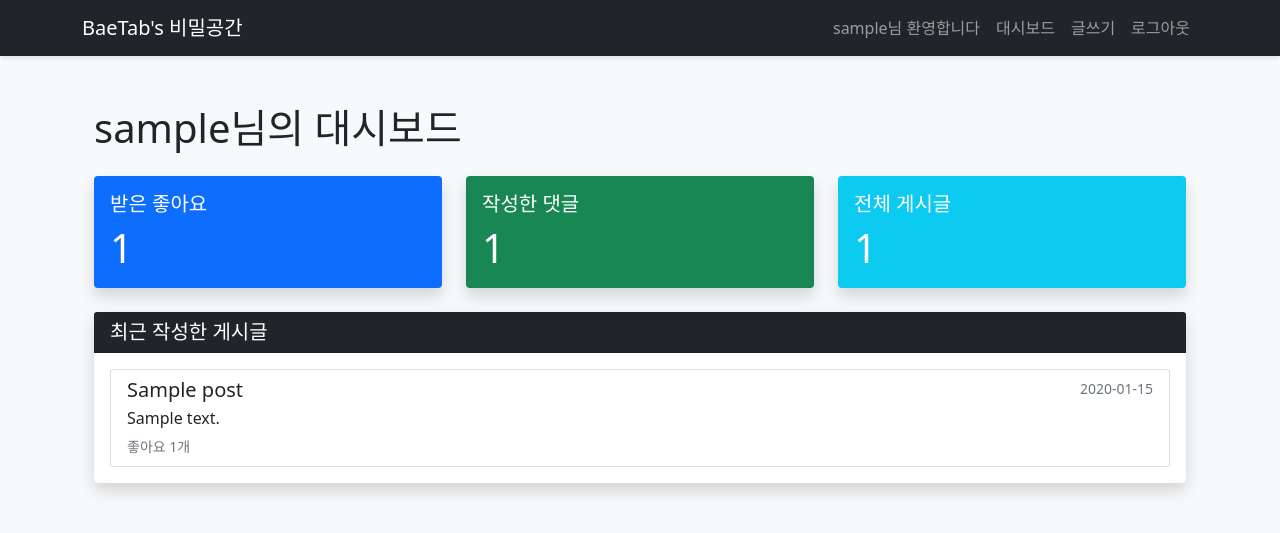
After one commit to BaeTab/board_project, a Django app: page /dashboard/ in a window 1280 px wide. The commit adds this page. Shown: the top 533 px of the page. Run offline with Django 5.2, Linux system fonts and the light colour scheme; a user stored in the database is signed in; tables that the repository leaves empty hold one stand-in row (values such as "Sample post").

Commit message:
- dashboard 추가

```diff
--- a/board/templates/board/base.html
+++ b/board/templates/board/base.html
@@ -37,6 +37,7 @@
             <div class="navbar-nav">
                 {% if user.is_authenticated %}
                     <span class="nav-item nav-link">{{ user.username }}님 환영합니다</span>
+                    <a class="nav-item nav-link" href="{% url 'dashboard' %}">대시보드</a>
                     <a class="nav-item nav-link" href="{% url 'post_new' %}">글쓰기</a>
                     {% if user.username == 'bhwoo48' %}
                         <a class="nav-item nav-link" href="{% url 'admin:index' %}">관리자페이지</a>
--- /dev/null
+++ b/board/templates/board/dashboard.html
@@ -0,0 +1,74 @@
+{% extends 'board/base.html' %}
+
+{% block content %}
+<div class="container py-4">
+    <h1 class="mb-4">{{ user.username }}님의 대시보드</h1>
+
+    <!-- 통계 카드 -->
+    <div class="row mb-4">
+        <div class="col-md-4">
+            <div class="card bg-primary text-white">
+                <div class="card-body">
+                    <h5 class="card-title">받은 좋아요</h5>
+                    <p class="card-text display-4">{{ total_likes }}</p>
+                </div>
+            </div>
+        </div>
+        <div class="col-md-4">
+            <div class="card bg-success text-white">
+                <div class="card-body">
+                    <h5 class="card-title">작성한 댓글</h5>
+                    <p class="card-text display-4">{{ user_comments }}</p>
+                </div>
+            </div>
+        </div>
+        <div class="col-md-4">
+            <div class="card bg-info text-white">
+                <div class="card-body">
+                    <h5 class="card-title">전체 게시글</h5>
+                    <p class="card-text display-4">{{ total_posts }}</p>
+                </div>
+            </div>
+        </div>
+    </div>
+
+    <!-- 최근 게시글 -->
+    <div class="card">
+        <div class="card-header bg-dark text-white">
+            <h5 class="card-title mb-0">최근 작성한 게시글</h5>
+        </div>
+        <div class="card-body">
+            {% if user_posts %}
+                <div class="list-group">
+                    {% for post in user_posts %}
+                        <a href="{% url 'post_detail' pk=post.pk %}" class="list-group-item list-group-item-action">
+                            <div class="d-flex w-100 justify-content-between">
+                                <h5 class="mb-1">{{ post.title }}</h5>
+                                <small class="text-muted">{{ post.created_at|date:"Y-m-d" }}</small>
+                            </div>
+                            <p class="mb-1">{{ post.content|truncatechars:100 }}</p>
+                            <small class="text-muted">좋아요 {{ post.likes.count }}개</small>
+                        </a>
+                    {% endfor %}
+                </div>
+            {% else %}
+                <p class="text-muted">아직 작성한 게시글이 없습니다.</p>
+            {% endif %}
+        </div>
+    </div>
+</div>
+
+<style>
+    .card {
+        transition: transform 0.2s;
+    }
+    .card:hover {
+        transform: translateY(-5px);
+    }
+    .display-4 {
+        font-size: 2.5rem;
+        font-weight: 300;
+        line-height: 1.2;
+    }
+</style>
+{% endblock %}
--- a/board/urls.py
+++ b/board/urls.py
@@ -8,4 +8,5 @@ urlpatterns = [
     path('post/<int:pk>/edit/', views.post_edit, name='post_edit'),
     path('post/<int:pk>/delete/', views.post_delete, name='post_delete'),
     path('post/<int:pk>/like/', views.like_post, name='like_post'),
+    path('dashboard/', views.dashboard, name='dashboard'),
 ]
--- a/board/views.py
+++ b/board/views.py
@@ -76,3 +76,25 @@ def like_post(request, pk):
     if not created:
         like.delete()
     return redirect('post_detail', pk=pk)
+
+@login_required
+def dashboard(request):
+    user = request.user
+    # 사용자의 최근 게시글
+    user_posts = Post.objects.filter(author=user).order_by('-created_at')[:5]
+    # 받은 좋아요 수
+    total_likes = Like.objects.filter(post__author=user).count()
+    # 작성한 댓글 수
+    user_comments = Comment.objects.filter(author=user).count()
+    # 전체 통계
+    total_posts = Post.objects.count()
+    total_comments = Comment.objects.count()
+
+    context = {
+        'user_posts': user_posts,
+        'total_likes': total_likes,
+        'user_comments': user_comments,
+        'total_posts': total_posts,
+        'total_comments': total_comments,
+    }
+    return render(request, 'board/dashboard.html', context)
```
